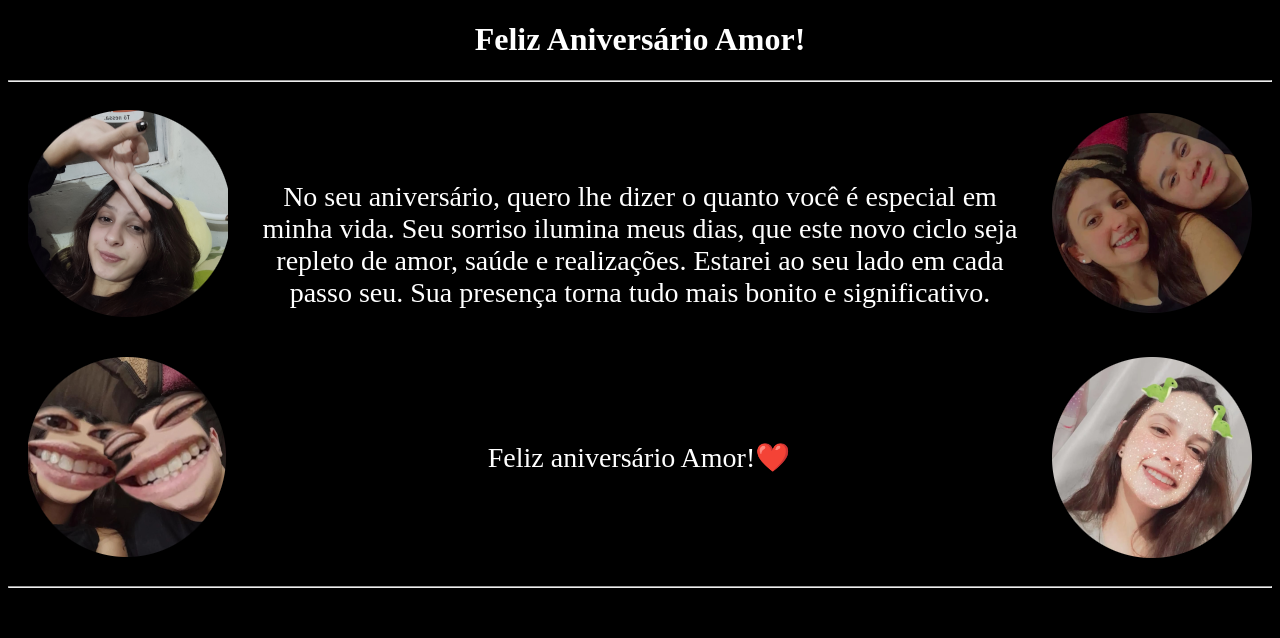
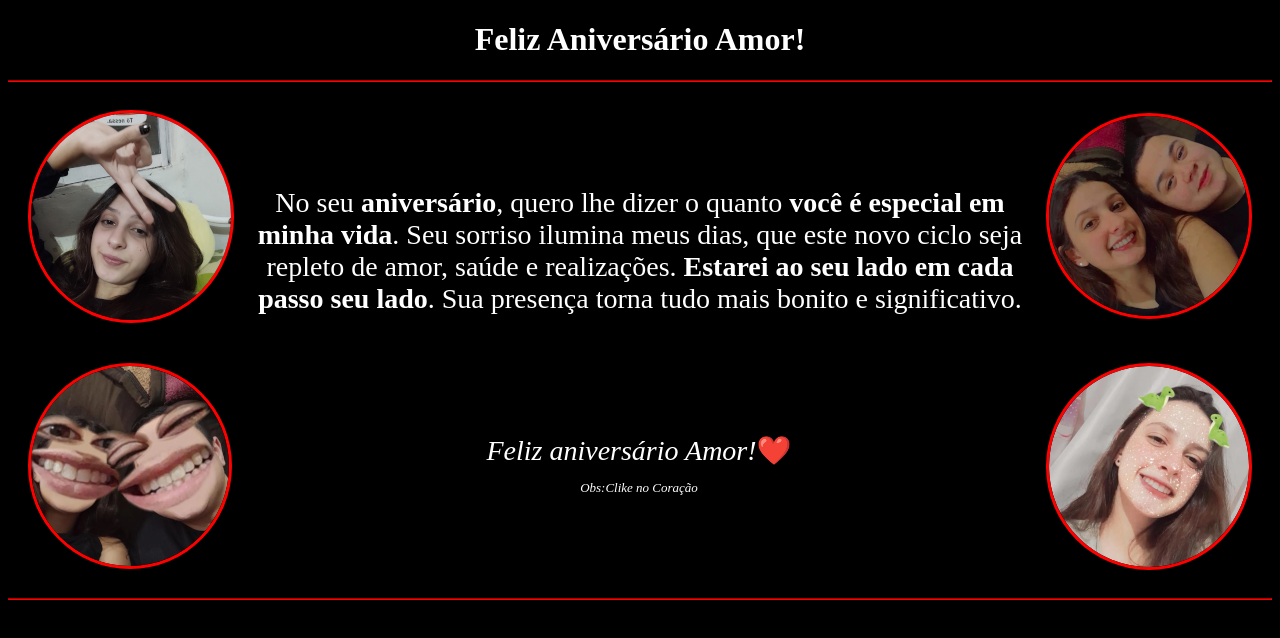
Before and after one commit to EricSiqueir4/projeto-do-xuxu, a plain HTML site: page index.html in a window 1280 px wide. Drawn offline with Linux system fonts and the light colour scheme; a web font is replaced by a local one.

Commit message:
atualizaçao

```diff
--- a/index.css
+++ b/index.css
@@ -15,6 +15,10 @@ main{
     justify-content: space-between;
 }
 
+hr{
+    border-color: red;
+}
+
 .texto{
     text-align: center;
     align-self: flex-end;
@@ -25,6 +29,8 @@ main{
 
 .fotoamor1{
     margin: 20px;
+    border-radius: 50%;
+    border: 3px solid red;
 }
 
 footer{
@@ -38,3 +44,11 @@ footer{
     font-size: 28px;
     font-family: 'Playpen Sans';
 }
+
+.gifteamoamor{
+    text-decoration: none;
+}
+
+.HBO{
+    font-size: 13px;
+}
--- a/index.html
+++ b/index.html
@@ -3,6 +3,7 @@
 <head>
     <meta charset="UTF-8">
     <meta name="viewport" content="width=device-width, initial-scale=1.0">
+    <link rel="shortcut icon" href="./imgs/foto2.png" type="image/x-icon">
     <link rel="stylesheet" href="index.css">
     <title>Feliz aniversário AMOR</title>
 
@@ -14,14 +15,18 @@
     <hr>
     <main>
         <img src="./imgs/foto1.png" alt="foto1milinha" class="fotoamor1">
-        <p class="texto">No seu aniversário, quero lhe dizer o quanto você é especial em minha vida. Seu sorriso ilumina meus dias, que este novo ciclo seja repleto de amor, saúde e realizações. Estarei ao seu lado em cada passo seu.
+        <p class="texto">No seu <strong>aniversário</strong>, quero lhe dizer o quanto <strong>você é especial em minha vida</strong>. Seu sorriso ilumina meus dias, que este novo ciclo seja repleto de amor, saúde e realizações. <strong>Estarei ao seu lado em cada passo seu lado</strong>.
         Sua presença torna tudo mais bonito e significativo.<br>
         </p>
         <img src="./imgs/foto2.png" alt="foto1milinha" class="fotoamor1">
     </main>
     <footer>
         <img src="./imgs/foto3.png" alt="foto1milinha" class="fotoamor1">
-        <p class="texto2">Feliz aniversário Amor!❤️</p>
+        <p class="texto2"><em>Feliz aniversário Amor!</em><a href="https://media.tenor.com/GE_0IxNBTkcAAAAC/te-amo-te-amo-amor.gif" class="gifteamoamor">❤️</a>
+        <br>
+        <em class="HBO">Obs:Clike no Coração</em>
+        </p>
+
         <img src="./imgs/foto4.png" alt="foto1milinha" class="fotoamor1">
     </footer>
     <hr>
```
